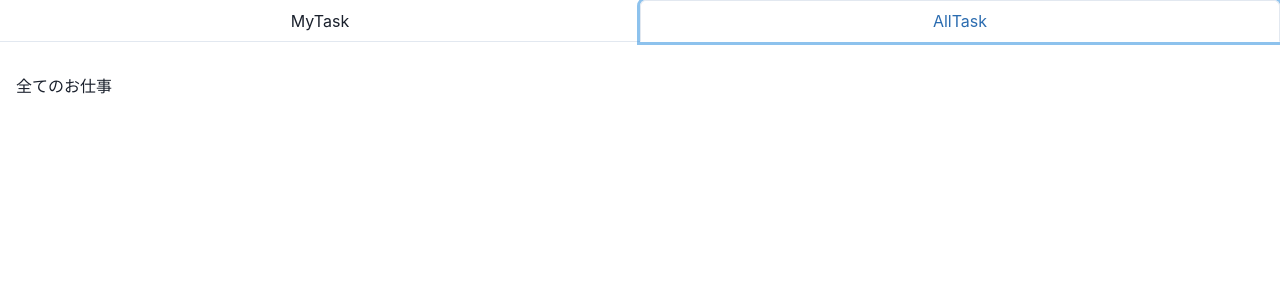
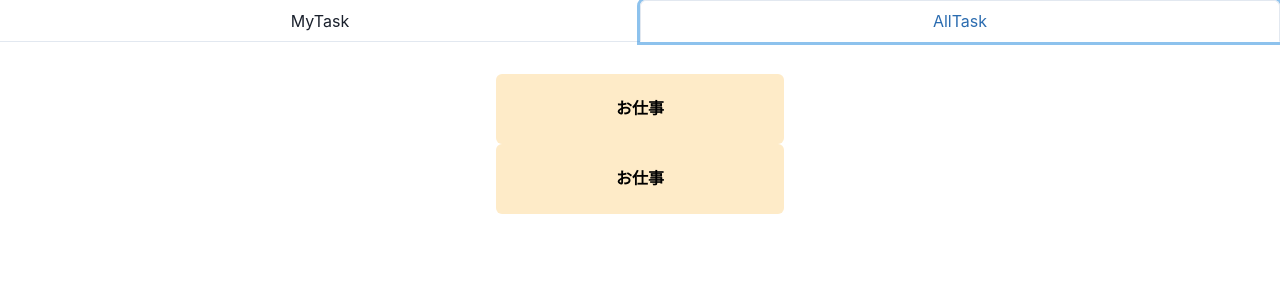
Before and after one commit to SatoSouma/susutto-frontend, a Next.js app: page /employee in a window 1280 px wide. Both pictures are taken after a click on the tab "AllTask". Shown: the top 300 px of the page. Built offline with nearby package versions, Linux system fonts and the light colour scheme.

Commit message:
Tasklisk着手

```diff
--- a/public/src/components/atoms/TaskList/TaskList.module.scss
+++ b/public/src/components/atoms/TaskList/TaskList.module.scss
@@ -0,0 +1,3 @@
+.tasklist {
+  text-align: center;
+}
--- a/public/src/components/atoms/TaskList/TaskList.tsx
+++ b/public/src/components/atoms/TaskList/TaskList.tsx
@@ -1,10 +1,21 @@
 import { VFC } from 'react';
+import { Button, ButtonGroup } from '@chakra-ui/react';
+import styles from './TaskList.module.scss';
 
 const TaskList: VFC = () => {
   return (
-    <>
-      <p>仕事</p>
-    </>
+    <div className={styles.tasklist}>
+      <Button
+        height="70px"
+        width="72"
+        bg="orange.100"
+        border="Yellow.100"
+        color="black"
+        borderColor="orange.300"
+      >
+        お仕事
+      </Button>
+    </div>
   );
 };
 
--- a/public/src/components/templates/Employee/EmployeeTemplate.tsx
+++ b/public/src/components/templates/Employee/EmployeeTemplate.tsx
@@ -1,5 +1,5 @@
 import React, { VFC } from 'react';
-import { MyTaskBtn, AllTaskBtn } from '../../entory_point';
+import { MyTaskBtn, AllTaskBtn, TaskList } from '../../entory_point';
 import { TaskBtnGroup } from '../../entory_point';
 import { Tabs, TabList, TabPanels, Tab, TabPanel } from '@chakra-ui/react';
 
@@ -20,7 +20,8 @@ const EmployeeTemplate: VFC = () => {
             <p>あなたのお仕事</p>
           </TabPanel>
           <TabPanel>
-            <p>全てのお仕事</p>
+            <TaskList />
+            <TaskList />
           </TabPanel>
         </TabPanels>
       </Tabs>
```
